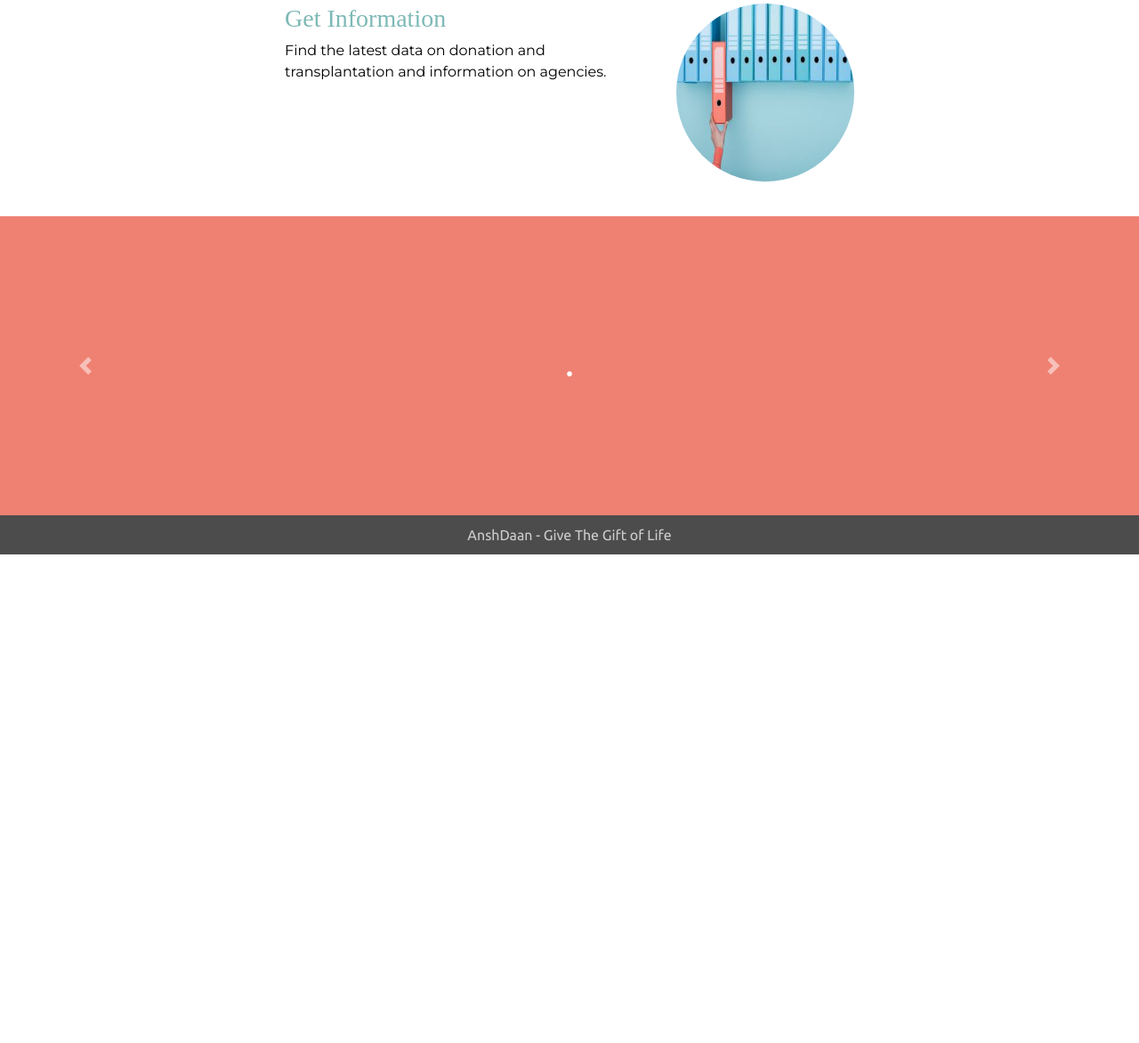
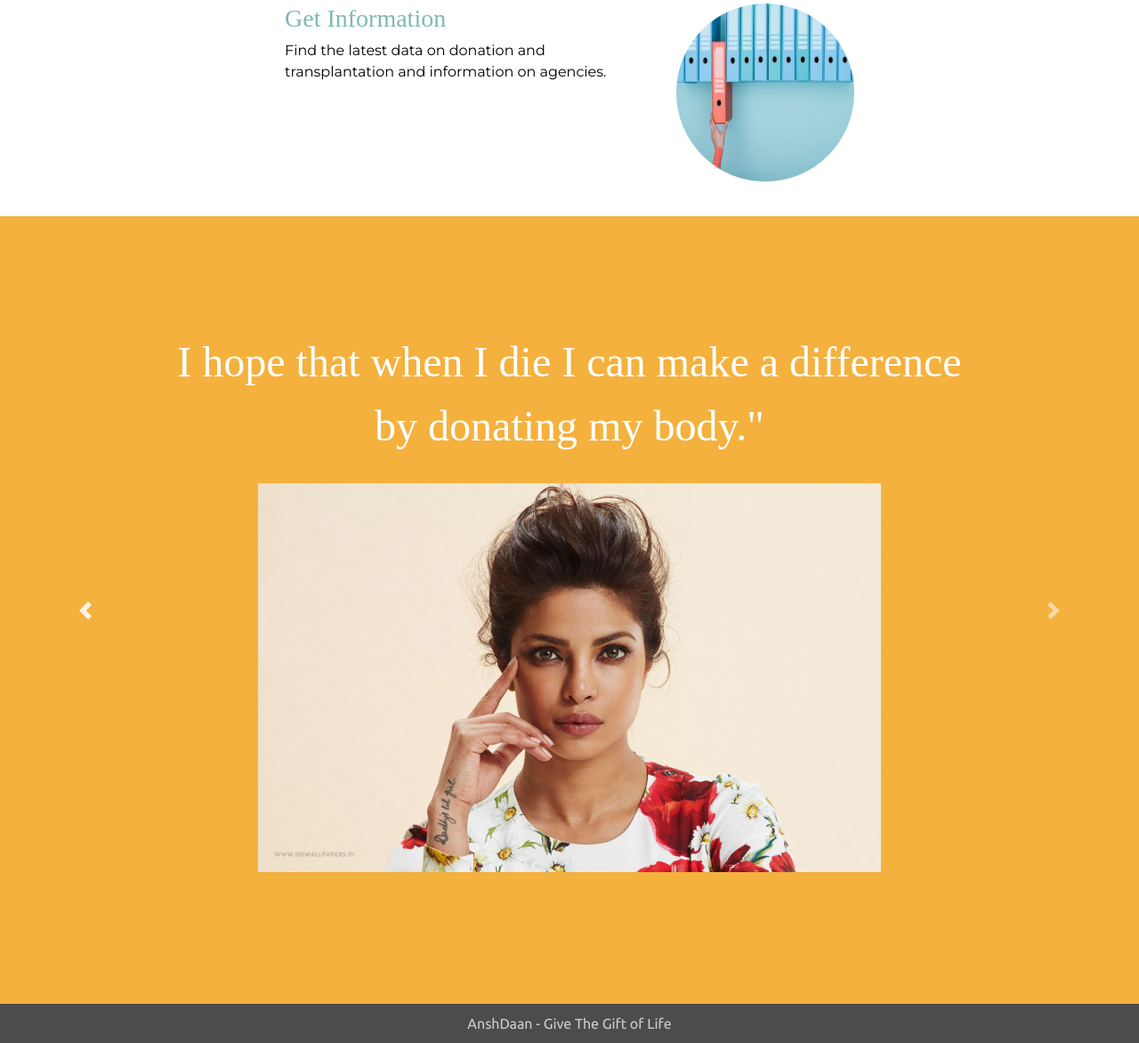
Before and after one commit to unique-gravel/Allograft-Project, a PHP site: page / in a window 1280 px wide; the page is wider, and only the part inside the window is pictured. Shown: the part 1967-3139 px from the top of that part at 89% size. Before the commit the page ends 2590 px from the top of that part, so only its background shows below. Run offline with PHP 8.4, Linux system fonts and the light colour scheme; some libraries are stand-ins or nearby versions.

Commit message:
index complete

```diff
--- a/css/styles.css
+++ b/css/styles.css
@@ -157,7 +157,11 @@ p {
 /* Testimonial Section */
 
 #testimonials {
-  background-color: #ef8172;
+  background-color: #f4b13e;
+}
+
+h2{
+  color:white;
 }
 
 .testimonial-text {
@@ -166,10 +170,9 @@ p {
 }
 
 .testimonial-image {
-  width: 10%;
-  border-radius: 100%;
   margin: 20px;
 }
+
 
 
 #press {
--- a/index.html
+++ b/index.html
@@ -185,39 +185,41 @@
     <!-- Testimonials -->
 
     <section class="colored-section" id="testimonials">
+
       <div id="testimonial-carousel" class="carousel slide" data-ride="false">
         <div class="carousel-inner">
           <div class="carousel-item active container-fluid">
-            <h2 class="testimonial-text">.</h2>
-            <!-- < -->
+            <h2 class="testimonial-text"> I hope that when I die I can make a difference by donating my body."</h2>
+            <img class="testimonial-image" src="images/PC.jpg" alt="lady-profile">
             <em></em>
           </div>
           <div class="carousel-item container-fluid">
-            <!-- <h2 class= -->
-            <img
-              class="testimonial-image"
-              src="images/lady-img.jpg"
-              alt="lady-profile"
-            />
+            <h2 class="testimonial-text">Megastar Amitabh Bachchan is one of the many stars who pledged to donate their eyes</h2>
+            <img class="testimonial-image" src="images/AB3.jpg" alt="lady-profile">
+          </div>
+          <div class="carousel-item container-fluid">
+            <h2 class="testimonial-text">"It's simple to donate bone marrow. You don't have to spend money for it. I think everybody should go and donate bone marrow,</h2>
+            <img class="testimonial-image" src="images/SM.jpg" alt="lady-profile">
+          </div>
+          <div class="carousel-item container-fluid">
+            <h2 class="testimonial-text">"A real hero is someone who helps everyone else recycle their organs. I have pledged my own organs and you can too and visit www. amargandhifoundation.in to register”</h2>
+            <img class="testimonial-image" src="images/RK.jpg" alt="lady-profile">
           </div>
         </div>
-        <a
-          class="carousel-control-prev"
-          href="#testimonial-carousel"
-          role="button"
-          data-slide="prev"
-        >
+        <a class="carousel-control-prev" href="#testimonial-carousel" role="button" data-slide="prev">
+      <span class="carousel-control-prev-icon"></span>
+        </a>
+        <a class="carousel-control-next" href="#testimonial-carousel" role="button" data-slide="next">
+      <span class="carousel-control-next-icon"></span>
+        </a>
+        <a class="carousel-control-prev" href="#testimonial-carousel" role="button" data-slide="prev">
           <span class="carousel-control-prev-icon"></span>
         </a>
-        <a
-          class="carousel-control-next"
-          href="#testimonial-carousel"
-          role="button"
-          data-slide="next"
-        >
-          <span class="carousel-control-next-icon"></span>
+        <a class="carousel-control-prev" href="#testimonial-carousel" role="button" data-slide="prev">
+          <span class="carousel-control-prev-icon"></span>
         </a>
       </div>
+
     </section>
 
     <!-- footer -->
```
Also changed, not shown: images/AB3.jpg (added), images/PC.jpg (added), images/RK.jpg (added), images/SM.jpg (added).
